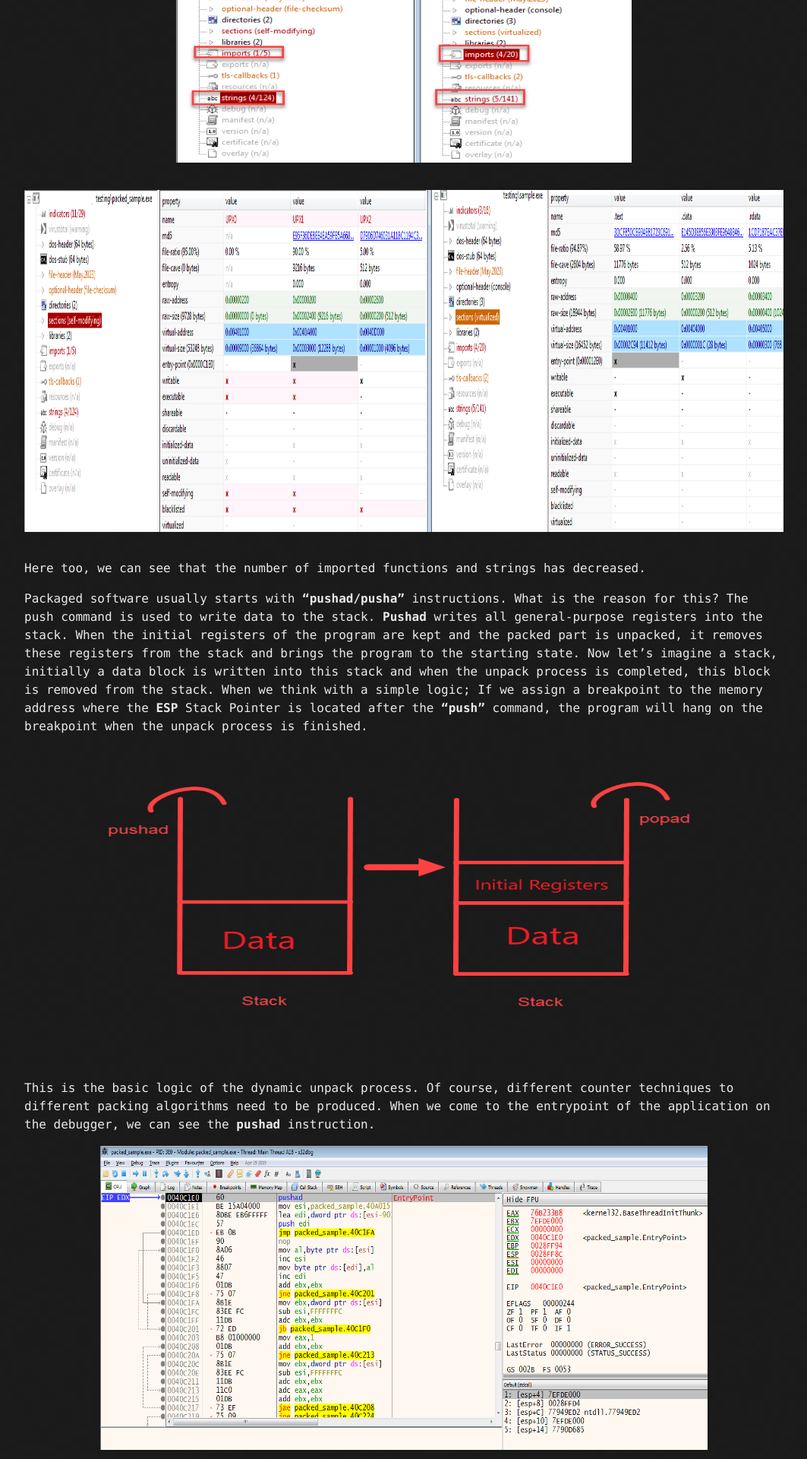
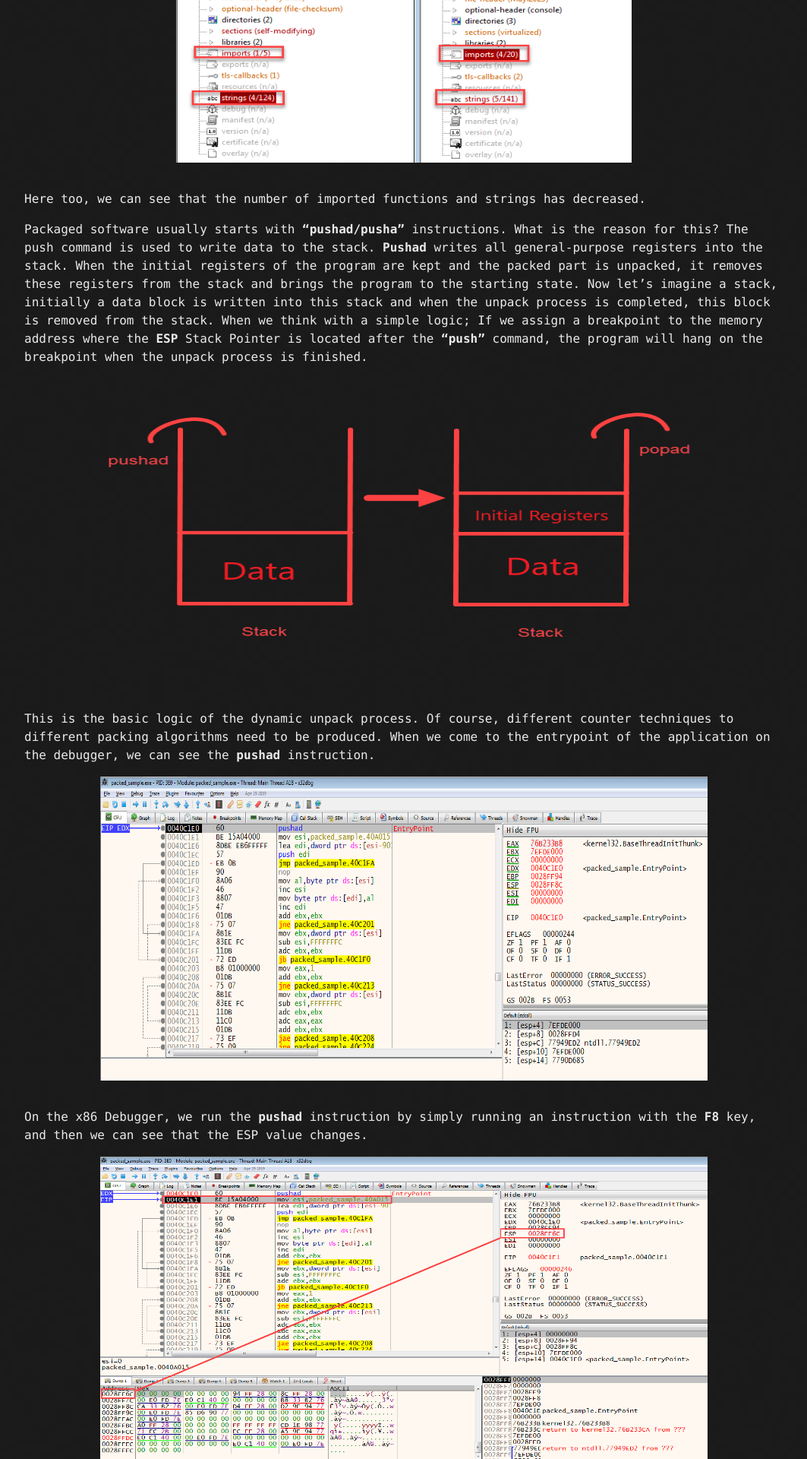
Before and after one commit to fatihbeyexe/onlyf8.github.io, a Jekyll site: the page built from _posts/2023-07-13-unpackingEN.md, in a window 1280 px wide. Shown: the part 2785-4705 px from the top of the page at 76% size, without its empty margins (108-1171 px from the left). Built offline with Jekyll 4.4.1, drawn with Linux system fonts in a browser that asks for light colours.

```diff
--- a/_posts/2023-07-13-unpackingEN.md
+++ b/_posts/2023-07-13-unpackingEN.md
@@ -59,8 +59,6 @@
 <img title="Packed Sample PeStudio" width="600" height="300" src="../assets/packed_sample_pestudio.png" style="display:block; margin-right:auto; margin-left:auto; padding-bottom:20px;">
 
 
-<img title="Packed Sample PeStudio" width="1100" height="450" src="../assets/packed_sample_pestudio-1.png" style="display:block; margin-right:auto; margin-left:auto; padding-bottom:20px;">
-
 Here too, we can see that the number of imported functions and strings has decreased.
 
 Packaged software usually starts with **"pushad/pusha"** instructions. What is the reason for this? The push command is used to write data to the stack. **Pushad** writes all general-purpose registers into the stack. When the initial registers of the program are kept and the packed part is unpacked, it removes these registers from the stack and brings the program to the starting state. Now let's imagine a stack, initially a data block is written into this stack and when the unpack process is completed, this block is removed from the stack. When we think with a simple logic; If we assign a breakpoint to the memory address where the **ESP** Stack Pointer is located after the **"push"** command, the program will hang on the breakpoint when the unpack process is finished.
```
Also changed, not shown: _posts/2023-07-13-unpackingTR.md (+0 -3 lines), assets/packed_sample_pestudio-1.png (deleted).
